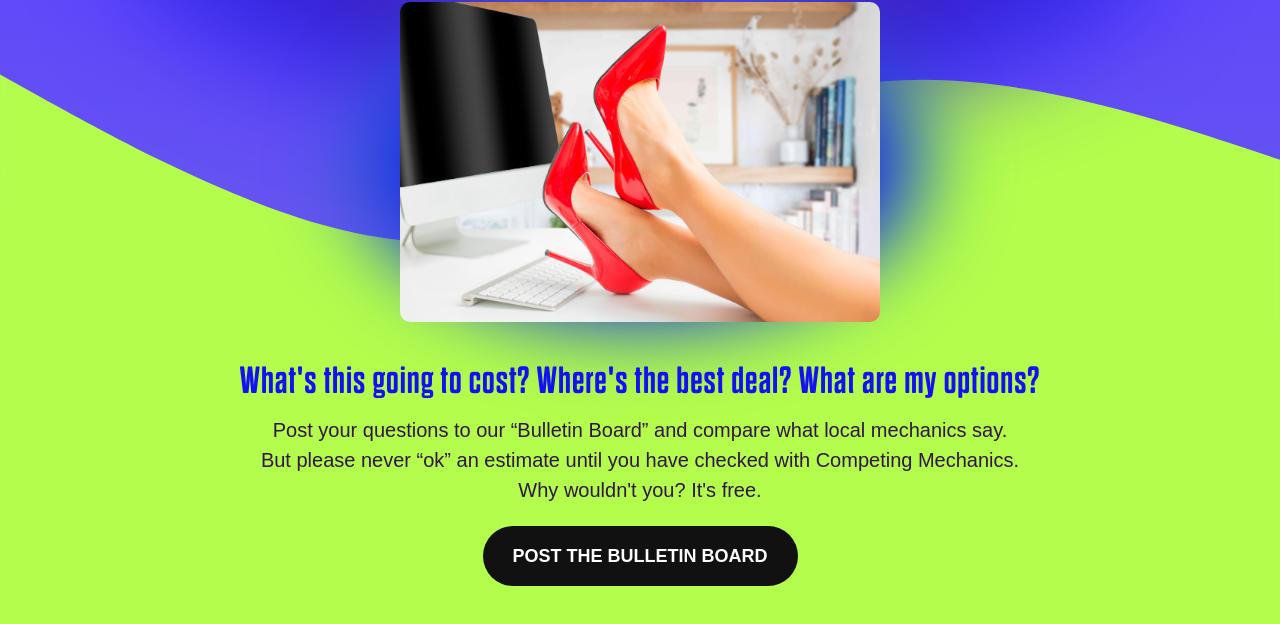
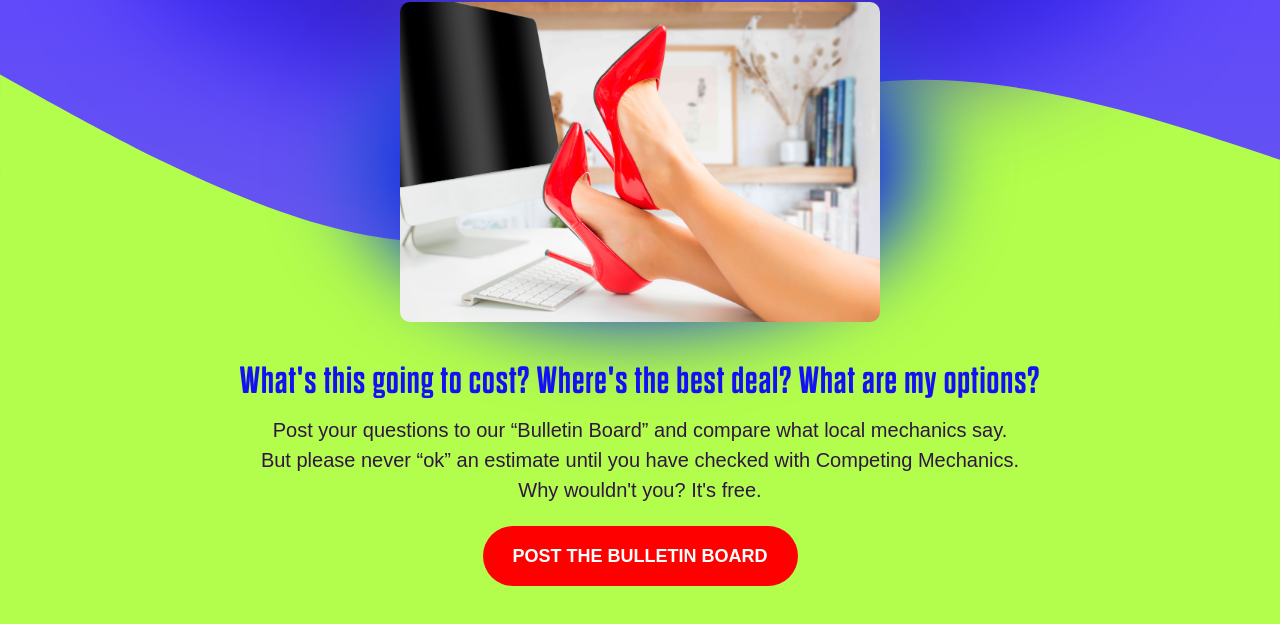
Before and after one commit to frakibuddin/landingpage, a plain HTML site: page index.html in a window 1280 px wide. Shown: the part 94-718 px from the top of the page. Drawn offline with Linux system fonts and the light colour scheme; files whose address does not match are found by name.

Commit message:
sample landing page

```diff
--- a/css/style.css
+++ b/css/style.css
@@ -151,7 +151,7 @@ section {
   border: none;
   outline: none;
   color: rgb(255, 255, 255);
-  background: #111;
+  background: red;
   cursor: pointer;
   position: relative;
   z-index: 0;
```
